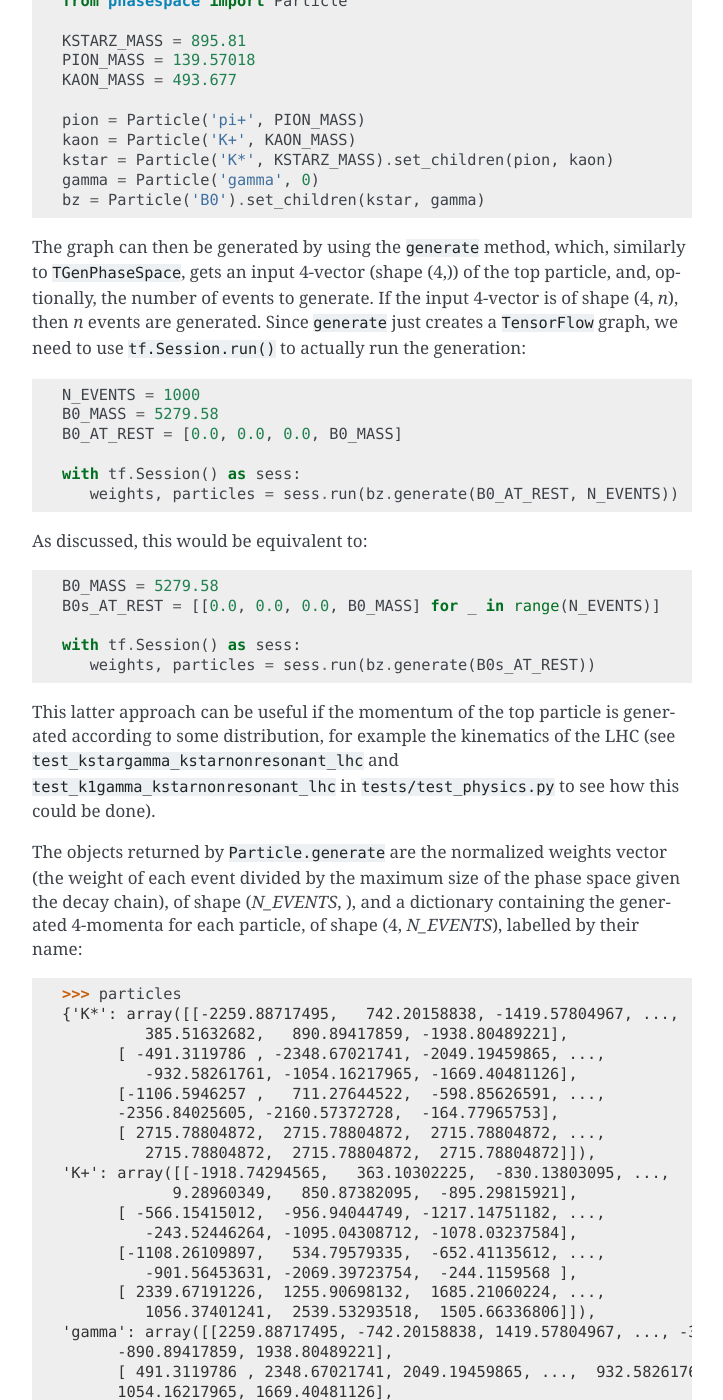
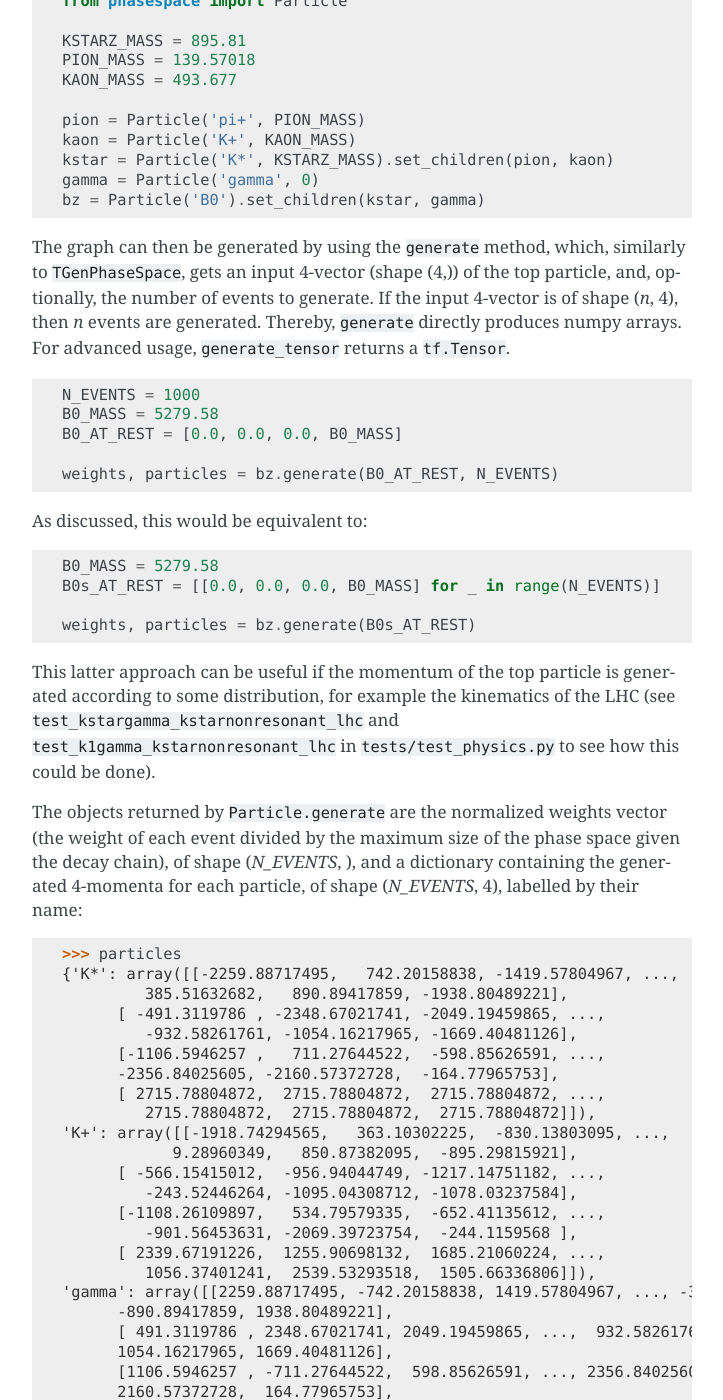
Before and after one commit to zfit/phasespace, a Sphinx documentation site: the page built from docs/usage.rst, in a window 1280 px wide and 1400 px high, scrolled down 620 px. Shown: the whole window, without its empty margins (388-1111 px from the left). Built offline with Sphinx 7.4.7, drawn with Linux system fonts in a browser that asks for light colours; pages that are not in the unit, such as notebooks, are missing from menus; some of the changed text lies outside the part shown.

Commit message:
Fix shapes in docs

```diff
--- a/docs/usage.rst
+++ b/docs/usage.rst
@@ -13,7 +13,7 @@ These mass functions get three arguments, and must return a ``TensorFlow`` Tenso
 
 - The minimum mass allowed by the decay chain.
 - The maximum mass available.
-- The number of events to generate, `i.e.`, the size of the output tensor, which must be of shape (1, ``n_events``).
+- The number of events to generate, `i.e.`, the size of the output tensor, which must be of shape (``n_events``, 1).
 
 This function signature allows to handle threshold effects cleanly, giving enough information to produce kinematically
 allowed decays (NB: ``phasespace`` will throw an error if a kinematically forbidden decay is requested).
@@ -38,27 +38,25 @@ class (which returns the class itself). As an example, to build the :math:`B^{0}
 
 The graph can then be generated by using the ``generate`` method, which, similarly to ``TGenPhaseSpace``, gets an input
 4-vector (shape (4,)) of the top particle, and, optionally, the number of events to generate.
-If the input 4-vector is of shape (4, `n`), then `n` events are generated.
-Since ``generate`` just creates a ``TensorFlow`` graph, we need to use ``tf.Session.run()`` to actually run the generation:
+If the input 4-vector is of shape (`n`, 4), then `n` events are generated.
+Thereby, ``generate`` directly produces numpy arrays. For advanced usage, ``generate_tensor`` returns a ``tf.Tensor``.
 
 .. code-block:: python
 
-   N_EVENTS = 1000
-   B0_MASS = 5279.58
-   B0_AT_REST = [0.0, 0.0, 0.0, B0_MASS]
+    N_EVENTS = 1000
+    B0_MASS = 5279.58
+    B0_AT_REST = [0.0, 0.0, 0.0, B0_MASS]
 
-   with tf.Session() as sess:
-      weights, particles = sess.run(bz.generate(B0_AT_REST, N_EVENTS))
+    weights, particles = bz.generate(B0_AT_REST, N_EVENTS)
 
 As discussed, this would be equivalent to:
 
 .. code-block:: python
 
-   B0_MASS = 5279.58
-   B0s_AT_REST = [[0.0, 0.0, 0.0, B0_MASS] for _ in range(N_EVENTS)]
+    B0_MASS = 5279.58
+    B0s_AT_REST = [[0.0, 0.0, 0.0, B0_MASS] for _ in range(N_EVENTS)]
 
-   with tf.Session() as sess:
-      weights, particles = sess.run(bz.generate(B0s_AT_REST))
+    weights, particles = bz.generate(B0s_AT_REST)
 
 This latter approach can be useful if the momentum of the top particle is generated according to
 some distribution, for example the kinematics of the LHC (see ``test_kstargamma_kstarnonresonant_lhc`` and ``test_k1gamma_kstarnonresonant_lhc``
@@ -66,7 +64,7 @@ in ``tests/test_physics.py`` to see how this could be done).
 
 The objects returned by ``Particle.generate`` are the normalized weights vector (the weight of each event divided by
 the maximum size of the phase space given the decay chain), of shape (`N_EVENTS`, ), and a dictionary containing
-the generated 4-momenta for each particle, of shape (4, `N_EVENTS`), labelled by their name:
+the generated 4-momenta for each particle, of shape (`N_EVENTS`, 4), labelled by their name:
 
 .. code-block:: pycon
 
@@ -104,8 +102,9 @@ the generated 4-momenta for each particle, of shape (4, `N_EVENTS`), labelled by
          [  376.11613646,  1459.8810674 ,  1030.57744648, ...,
             1659.41403631,   176.25511354,  1210.12468065]])}
 
-If interested in the unnormalized event weights, one can use the ``generate_unnormalized`` method, which
-returns the raw weights, the per-event maximum weight and the particle dictionary as before.
+If interested in the unnormalized event weights, one can use the ``generate_unnormalized`` method
+as a ``tf.Tensor``, which returns the raw weights,
+the per-event maximum weight and the particle dictionary as before.
 
 To generate the mass of a resonance, we need to give a function as its mass.
 Following with the same example as above, and approximating the resonance shape by a gaussian, we could
@@ -122,8 +121,8 @@ write the :math:`B^{0}\to K^{*}\gamma` decay chain as:
 
    def kstar_mass(min_mass, max_mass, n_events):
        kstar_mass = KSTARZ_MASS * ones
-       min_mass = tf.broadcast_to(min_mass, (1, n_events))
-       max_mass = tf.broadcast_to(max_mass, (1, n_events))
+       min_mass = tf.broadcast_to(min_mass, (n_events, 1))
+       max_mass = tf.broadcast_to(max_mass, (n_events, 1))
        kstar_mass = tfp.distributions.TruncatedNormal(loc=KSTARZ_MASS,
                                                       scale=KSTARZ_WIDTH,
                                                       low=min_mass,
@@ -153,10 +152,9 @@ very similar interface to ``TGenPhaseSpace``. For example, to generate :math:`B^
    PION_MASS = 139.57018
    KAON_MASS = 493.677
 
-   with tf.Session() as sess:
-   weights, particles = sess.run(phasespace.generate(B0_AT_REST,
-                                                       [PION_MASS, KAON_MASS],
-                                                       N_EVENTS))
+   weights, particles = phasespace.generate(B0_AT_REST,
+                                            [PION_MASS, KAON_MASS],
+                                            N_EVENTS)
 
 In this case, since particles are unnamed, the ``particles`` object contains a list of (4, `N_EVENTS`) tensors in the order
 of the particles specified in the ``generate`` call.
```
